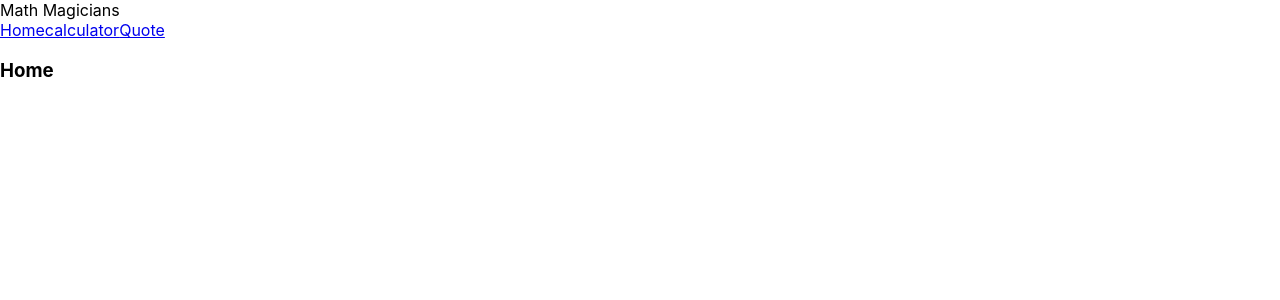
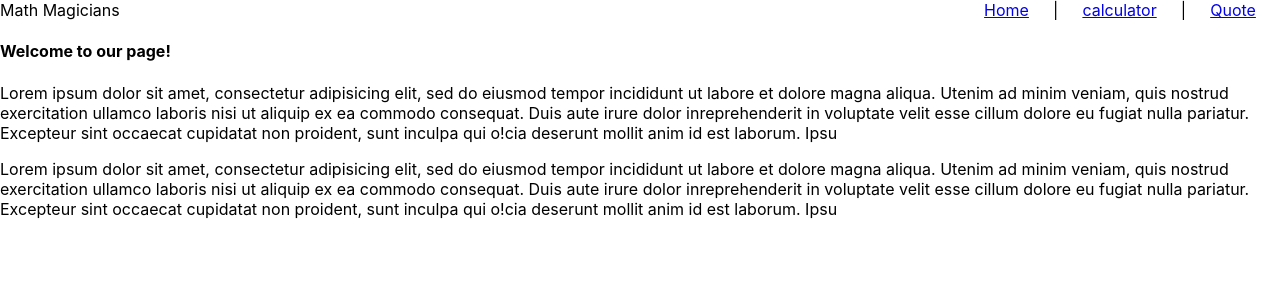
Before and after one commit to NtwaliHeritier/math-magicians, a React (Create React App) app: page / in a window 1280 px wide. Shown: the top 300 px of the page. Built offline with nearby package versions, Linux system fonts and the light colour scheme.

Commit message:
add style to navbar

```diff
--- a/src/components/home.js
+++ b/src/components/home.js
@@ -1,6 +1,14 @@
 const Home = () => {
   return (
-    <h3>Home</h3>
+    <>
+      <h4>Welcome to our page!</h4>
+      <p>
+        Lorem ipsum dolor sit amet, consectetur adipisicing elit, sed do eiusmod tempor incididunt ut labore et dolore magna aliqua. Utenim ad minim veniam, quis nostrud exercitation ullamco laboris nisi ut aliquip ex ea commodo consequat. Duis aute irure dolor inreprehenderit in voluptate velit esse cillum dolore eu fugiat nulla pariatur. Excepteur sint occaecat cupidatat non proident, sunt inculpa qui o!cia deserunt mollit anim id est laborum. Ipsu
+      </p>
+      <p>
+        Lorem ipsum dolor sit amet, consectetur adipisicing elit, sed do eiusmod tempor incididunt ut labore et dolore magna aliqua. Utenim ad minim veniam, quis nostrud exercitation ullamco laboris nisi ut aliquip ex ea commodo consequat. Duis aute irure dolor inreprehenderit in voluptate velit esse cillum dolore eu fugiat nulla pariatur. Excepteur sint occaecat cupidatat non proident, sunt inculpa qui o!cia deserunt mollit anim id est laborum. Ipsu
+      </p>
+    </>
    );
 }
 
--- a/src/components/navbar.js
+++ b/src/components/navbar.js
@@ -1,12 +1,23 @@
 import {Link} from 'react-router-dom';
 
 const Navbar = () => {
+  const styles = {
+    display: 'flex',
+    justifyContent: 'space-between'
+  };
+
+  const links = {
+    width: '25%',
+    display: 'flex',
+    justifyContent: 'space-evenly'
+  };
+
   return (
-    <div>
+    <div style = {styles}>
       <div>Math Magicians</div>
-      <div>
-        <Link to = "/">Home</Link>
-        <Link to = "/calculator">calculator</Link>
+      <div style = {links}>
+        <Link to = "/">Home</Link> |
+        <Link to = "/calculator">calculator</Link> |
         <Link to = "/quote">Quote</Link>
       </div>
     </div>
--- a/src/components/quote.js
+++ b/src/components/quote.js
@@ -1,6 +1,9 @@
 const Quote = () => {
   return (
-    <div>Quote</div>
+    <p>
+      Mathematics is not about numbers, equations, computations,
+      or algorithms: it is about understanding. –William Paul Thurston
+    </p>
    );
 }
 
```
